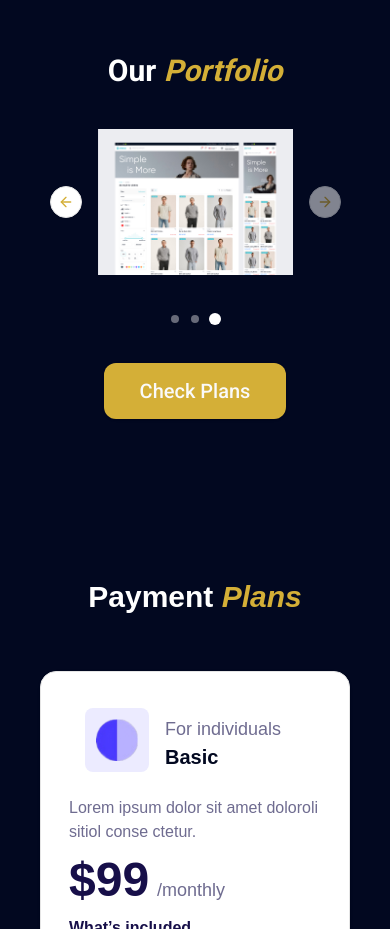
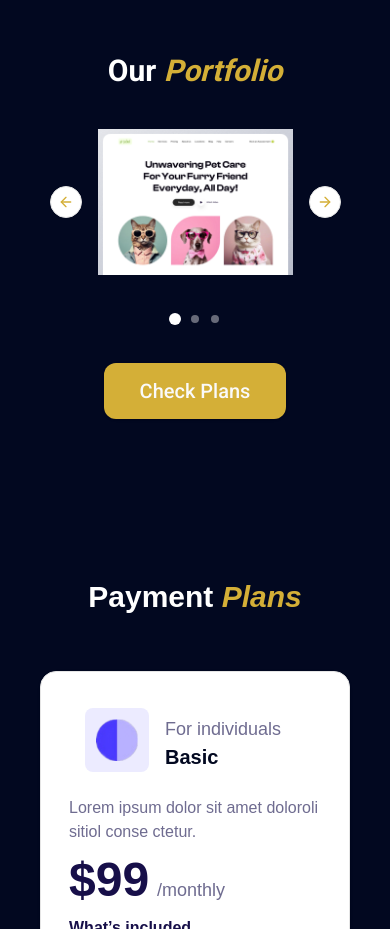
Before and after one commit to SherifAshraf2003/agency-portfolio, a Next.js app: page / in a window 390 px wide. Shown: the part 1400-2329 px from the top of the page. Built offline with nearby package versions, Linux system fonts and the light colour scheme.

Commit message:
added loopin and removed auto play on mobile

```diff
--- a/src/components/Portfolio.tsx
+++ b/src/components/Portfolio.tsx
@@ -19,12 +19,16 @@ import Autoplay from "embla-carousel-autoplay";
 const Portfolio = () => {
   const [api, setApi] = useState<CarouselApi | null>(null);
   const [index, setIndex] = useState(0);
+  const [isMobile, setIsMobile] = useState(false);
 
   const plugin = useRef(
     Autoplay({ delay: 2500, stopOnInteraction: true, stopOnMouseEnter: true })
   );
 
   useEffect(() => {
+    if (window.innerWidth < 768) {
+      setIsMobile(true);
+    }
     if (!api) return;
 
     const updateIndex = () => {
@@ -51,7 +55,10 @@ const Portfolio = () => {
       <Carousel
         setApi={setApi}
         className="w-[50vw] h-fit my-10 text-secondaryColor"
-        plugins={[plugin.current]}
+        plugins={!isMobile ? [plugin.current] : []}
+        opts={{
+          loop: true,
+        }}
       >
         <CarouselContent>
           <CarouselItem>
```
